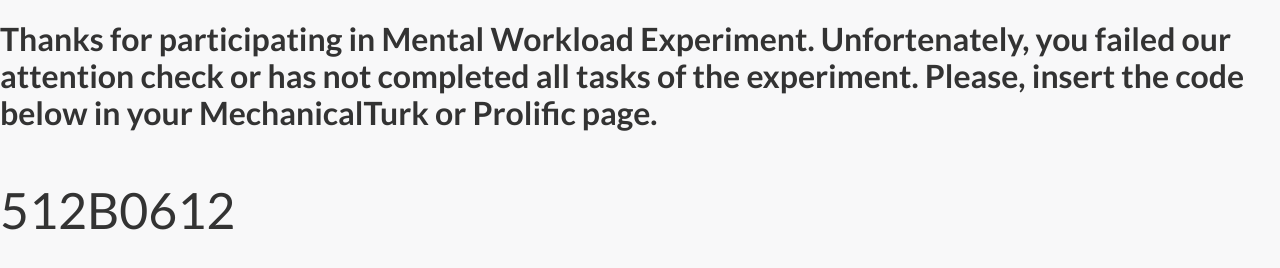
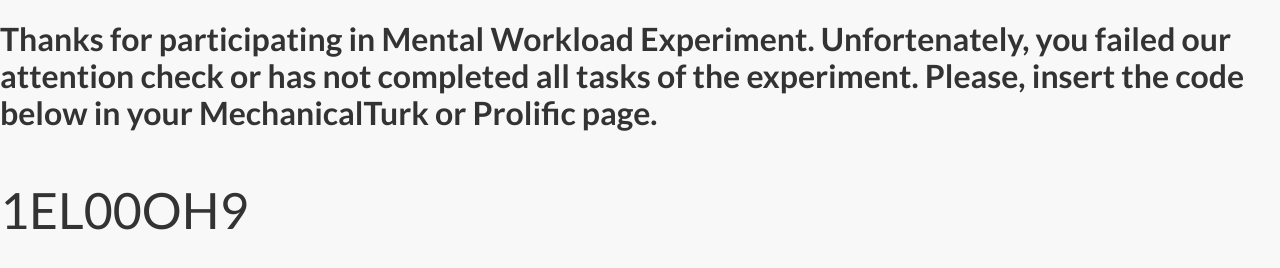
Before and after one commit to ebi-b/Experiment_Implementation, a website: page public/screens/completion-invalid.html in a window 1280 px wide. Drawn offline with nearby package versions, Linux system fonts and the light colour scheme.

Commit message:
completion code update

```diff
--- a/public/screens/completion-invalid.html
+++ b/public/screens/completion-invalid.html
@@ -22,7 +22,7 @@
 <body>
 
   <h1>Thanks for participating in Mental Workload Experiment. Unfortenately, you failed our attention check or has not completed all tasks of the experiment. Please, insert the code below in your MechanicalTurk or Prolific page.</h1>
-  <p class="ex2">512B0612</p>
+  <p class="ex2">1EL00OH9</p>
   <!-- <ul style=“list-style-type:square”>
 
     <li><h3>This Experiment must be done uninterrupted, then, before starting the experiment make sure, there won't be any distractions for the next 15-20 minutes.
```
Also changed, not shown: public/screens/completion-valid.html (+1 -1 lines).
